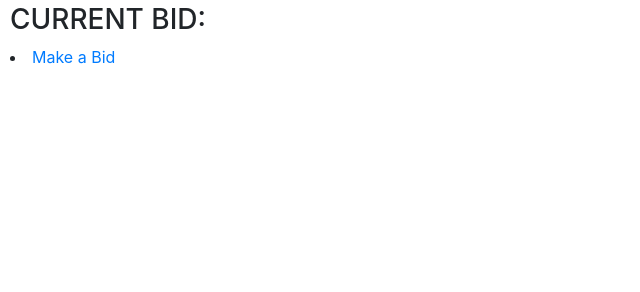
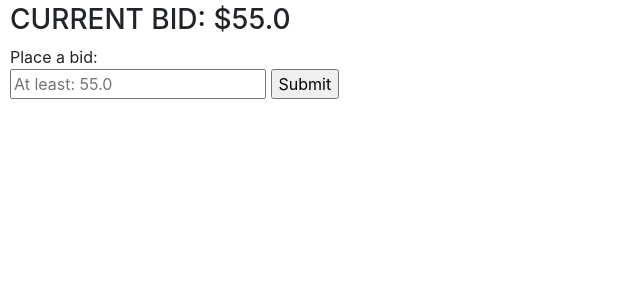
Before and after one commit to ithompson813/cs33week2, a Django app: a page that uses commerce/auctions/templates/auctions/listings/listing.html in a window 1280 px wide. Shown: the part 508-800 px from the top of the page, without its empty margins (0-640 px from the left). Run offline with Django 3.2, Linux system fonts and the light colour scheme; data comes from the database, SQL or seed files in the repository; both versions use the stored data as it was after the commit; some libraries are stand-ins or nearby versions.

Commit message:
improved bidding

```diff
--- a/commerce/auctions/templates/auctions/index.html
+++ b/commerce/auctions/templates/auctions/index.html
@@ -7,7 +7,7 @@
 
         {% for listing in listings %}
 
-            <a href= "/listings/{{listing.title}}"> {{listing.title}} </a>
+            <a href= "/listings/{{listing.title}}" style="font-size: large;"> {{listing.title}} </a>
 
             <li>
                 <h6> {{listing.description}} </h6>
--- a/commerce/auctions/templates/auctions/listings/listing.html
+++ b/commerce/auctions/templates/auctions/listings/listing.html
@@ -12,11 +12,13 @@
     </div>
     {% endif %}
     <br>
-    <h3> CURRENT BID: </h3>
+    <h3> CURRENT BID: ${{bid}} </h3>
 
-    <li>
-        <a href="{% url 'bid' %}">Make a Bid</a>
-    </li>
+    <h7> Place a bid:</h7>
+    <form>
+        <input type="number" placeholder="At least: {{bid}}">
+        <input type="submit">
+    </form>
 
 
 {% endblock %}
--- a/commerce/auctions/views.py
+++ b/commerce/auctions/views.py
@@ -5,12 +5,13 @@ from django.http import HttpResponse, HttpResponseRedirect
 from django.shortcuts import render
 from django.urls import reverse
 from django import forms
-import urllib
+from django.db.models import Max
 
 from .models import User, Listing, Bid
 
 
 def index(request):
+
     return render(request, "auctions/index.html", {
 
         "listings": Listing.objects.filter(is_active=True)
@@ -126,13 +127,15 @@ def listing(request, listing):
 
     listing_to_display = Listing.objects.get(title=listing)
 
-    if (Bid.objects.get(item = listing_to_display)):
-        highest_bid = Bid.objects.get(item = listing_to_display)
-        print(highest_bid.amount)
+    #if (Bid.objects.get(item = listing_to_display)):
+        # highest_bid = Bid.objects.get(item = listing_to_display)
+    all_bids = Bid.objects.filter(item = listing_to_display)
+    highest_bid = all_bids.aggregate(Max('amount'))
 
     return render(request, "auctions/listings/listing.html", {
 
-        "listing": listing_to_display
+        "listing": listing_to_display,
+        "bid": highest_bid['amount__max']
 
     })
 
```
Also changed, not shown: commerce/db.sqlite3.
